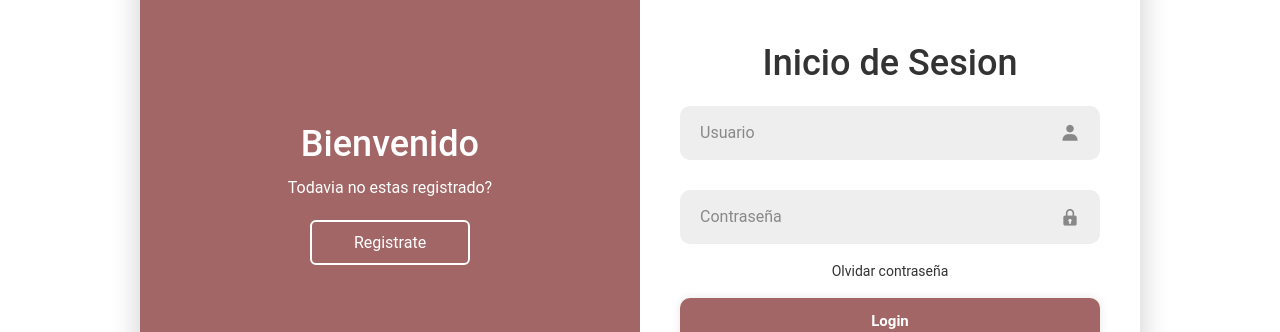
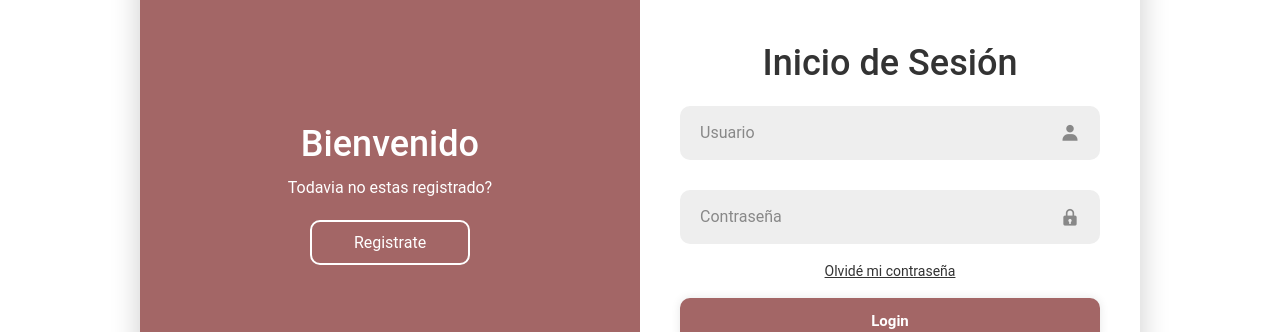
Before and after one commit to irolon/FitPal, a React (Vite) app in the folder frontend/Fit-Pal-app/: page /login in a window 1280 px wide. Shown: the part 201-533 px from the top of the page. Built offline with nearby package versions, Linux system fonts and the light colour scheme.

Commit message:
modal recuperar contraseña

```diff
--- a/frontend/Fit-Pal-app/src/components/Form/FormLogin.jsx
+++ b/frontend/Fit-Pal-app/src/components/Form/FormLogin.jsx
@@ -1,34 +1,27 @@
 import { useState } from 'react';
 const API = import.meta.env.VITE_API_URL;
 
-const FormLogin = ({ navigate }) => {
-        // Estados para el formulario de login
-        const [username, setUsername] = useState('');
-        const [password, setPassword] = useState('');
-        const [errorMessage, setErrorMessage] = useState('');
+const FormLogin = ({ navigate, onForgotPassword }) => {
+    const [username, setUsername] = useState('');
+    const [password, setPassword] = useState('');
+    const [errorMessage, setErrorMessage] = useState('');
 
-
-        const handleLoginSubmit = async (e) => {
+    const handleLoginSubmit = async (e) => {
         e.preventDefault();
 
-        // Validación en el frontend
         if (!username || !password) {
             setErrorMessage('Por favor ingresa usuario y contraseña');
             return;
         }
 
         try {
-
             const response = await fetch(`${API}/api/login`, {
                 method: 'POST',
-                headers: {
-                    'Content-Type': 'application/json',
-                },
-                body: JSON.stringify({ username, password }),
+                headers: { 'Content-Type': 'application/json' },
+                body: JSON.stringify({ username, password })
             });
 
             const data = await response.json();
-            console.log('Respuesta del servidor:', data);
 
             if (response.ok && data.rol === 'cliente') {
                 localStorage.setItem('user', JSON.stringify(data));
@@ -37,10 +30,10 @@ const FormLogin = ({ navigate }) => {
                 localStorage.setItem('user', JSON.stringify(data));
                 navigate('/admin');
             } else {
-                setErrorMessage(`Usuario o contraseña incorrectos`);
+                setErrorMessage('Usuario o contraseña incorrectos');
             }
-        } catch (error) {
-            console.error('Error de conexión:', error);
+
+        } catch {
             setErrorMessage('Error de conexión con el servidor');
         }
     };
@@ -48,27 +41,48 @@ const FormLogin = ({ navigate }) => {
     return (
         <div className="form-box login">
             <form onSubmit={handleLoginSubmit}>
-                <h1>Inicio de Sesion</h1>
-                {errorMessage && <div className="alert alert-danger mt-5" role="alert">{errorMessage}</div>}
+                <h1>Inicio de Sesión</h1>
+
+                {errorMessage && (
+                    <div className="alert alert-danger mt-5">{errorMessage}</div>
+                )}
+
                 <div className="input-box">
-                    <input type="text" id="username" name="username" placeholder='Usuario' value={username} onChange={(e) => setUsername(e.target.value)}  />
+                    <input
+                        type="text"
+                        placeholder="Usuario"
+                        value={username}
+                        onChange={(e) => setUsername(e.target.value)}
+                    />
                     <i className='bx bxs-user'></i>
                 </div>
+
                 <div className="input-box">
-                    <input type="password" id="password" name="password" placeholder='Contraseña' value={password} onChange={(e) => setPassword(e.target.value)} />
+                    <input
+                        type="password"
+                        placeholder="Contraseña"
+                        value={password}
+                        onChange={(e) => setPassword(e.target.value)}
+                    />
                     <i className='bx bxs-lock'></i>
                 </div>
+
                 <div className="forgot-link">
-                    <a href="#">Olvidar contraseña</a>
+                    <button
+                        type="button"
+                        className="btn-link-forgot"
+                        onClick={onForgotPassword}
+                    >
+                        Olvidé mi contraseña
+                    </button>
                 </div>
-                <button type="submit" className="btn-login" >Login</button>
+
+                <button type="submit" className="btn-login">
+                    Login
+                </button>
             </form>
         </div>
-
-
-
-
     );
-}
+};
 
 export default FormLogin;
--- a/frontend/Fit-Pal-app/src/components/Login/Login.jsx
+++ b/frontend/Fit-Pal-app/src/components/Login/Login.jsx
@@ -3,23 +3,52 @@ import '../../css/login.css';
 import FormLogin from '../Form/FormLogin';
 import FormRegister from '../Form/FromRegister.jsx';
 import CardToggle from '../Cards/CardToggle.jsx';
-import {useNavigate} from 'react-router-dom';
+import { useNavigate } from 'react-router-dom';
 
 const Login = () => {
-
     const [isRegister, setIsRegister] = useState(false);
+    const [showForgotModal, setShowForgotModal] = useState(false);
     const navigate = useNavigate();
 
     return (
+        <>
             <div className="min-vh-100 d-flex align-items-center justify-content-center">
                 <div className={`div-container-login ${isRegister ? "active" : ""}`}>
-                    <FormLogin navigate={navigate} />
+
+                    <FormLogin
+                        navigate={navigate}
+                        onForgotPassword={() => setShowForgotModal(true)}
+                    />
+
                     <FormRegister />
-                    <CardToggle isRegister={isRegister} setIsRegister={setIsRegister} />
-
-
+                    <CardToggle
+                        isRegister={isRegister}
+                        setIsRegister={setIsRegister}
+                    />
                 </div>
             </div>
-        );
+
+            {showForgotModal && (
+                <div className="fp-modal-overlay">
+                    <div className="fp-modal">
+                        <h5 className="fp-modal-title">Recuperar contraseña</h5>
+                        <p className="fp-modal-text">
+                            Para recuperar tu contraseña, comunicate con Administración.
+                        </p>
+                        <p className="fp-modal-text fp-modal-email">
+                            administracion@fitpal.com
+                        </p>
+                        <button
+                            className="btn-fitpal fp-modal-button"
+                            onClick={() => setShowForgotModal(false)}
+                        >
+                            Entendido
+                        </button>
+                    </div>
+                </div>
+            )}
+        </>
+    );
 };
+
 export default Login;
--- a/frontend/Fit-Pal-app/src/css/login.css
+++ b/frontend/Fit-Pal-app/src/css/login.css
@@ -7,6 +7,7 @@
     box-shadow: 0 0 30px rgba(0,0,0,.2);
     margin: 20px;
     overflow: hidden;
+    z-index: 1;
 }
 
 .form-box{
@@ -20,7 +21,7 @@
     color: #333;
     text-align: center;
     padding: 40px;
-    z-index: 1;
+    z-index: 3;
     transition: .6s ease-in-out .8s, visibility 0s 1s;
 }
 
@@ -59,7 +60,6 @@ form{
 
 .input-box input::placeholder{
     color: #888;
-    font-weight: 400;
 }
 
 .input-box i {
@@ -75,22 +75,25 @@ form{
     margin: -15px 0 15px;
 }
 
-.forgot-link a {
+.btn-link-forgot {
+    background: none;
+    border: none;
     font-size: 14px;
     color: #333;
-    text-decoration: none;
+    text-decoration: underline;
+    cursor: pointer;
 }
 .btn-login{
     width: 100%;
     height: 48px;
     background: #a36666;
     border-radius: 10px;
-    box-shadow: 0 0 10px rgba(0,0,0,.1);
     border: none;
     cursor: pointer;
     font-size: 15px;
     color: white;
     font-weight: 600;
+    box-shadow: 0 0 10px rgba(0,0,0,.1);
 }
 
 .toggle-box{
@@ -124,7 +127,7 @@ form{
     flex-direction: column;
     justify-content: center;
     align-items: center;
-    z-index: 2;
+    z-index: 3;
     transition: .6s ease-in-out;
 }
 .toggle-panel.toggle-left{
@@ -153,35 +156,24 @@ form{
     height: 45px;
     background: transparent;
     border: 2px solid white;
-    box-shadow: none;
     color: white;
+    border-radius: 10px;
 }
 .toggle-panel .register-btn:hover{
     background: white;
     color: #a36666;
-    transition: .3s;
-}
-.register-btn{
-    color: white;
-}
-.register-btn:hover{
-    background: white;
-    color: #a36666;
-    transition: .3s;
 }
 .login-btn{
     width: 160px;
     height: 45px;
-    border-radius: 10px;
     background: transparent;
     border: 2px solid white;
-    box-shadow: none;
     color: white;
+    border-radius: 10px;
 }
 .login-btn:hover{
     background: white;
     color: #a36666;
-    transition: .3s;
 }
 @media screen and (max-width: 650px) {
     .div-container-login{
@@ -247,3 +239,46 @@ form{
         font-size: 20px;
     }
 }
+
+.fp-modal-overlay {
+    position: fixed;
+    inset: 0;
+    background: rgba(0,0,0,0.55);
+    display: flex;
+    align-items: center;
+    justify-content: center;
+    z-index: 9999;
+}
+
+.fp-modal {
+    background: #fff;
+    padding: 24px;
+    border-radius: 20px;
+    max-width: 400px;
+    width: 90%;
+    text-align: center;
+}
+
+.fp-modal-title {
+    font-size: 1.4rem;
+    font-weight: bold;
+}
+
+.fp-modal-text {
+    margin-top: 10px;
+    color: #444;
+}
+
+.fp-modal-email {
+    font-weight: bold;
+}
+
+.fp-modal-button {
+    margin-top: 20px;
+    padding: 10px 20px;
+    border: 2px solid #333;
+    background: white;
+    color: #333;
+    border-radius: 12px;
+    font-weight: bold;
+}
```
